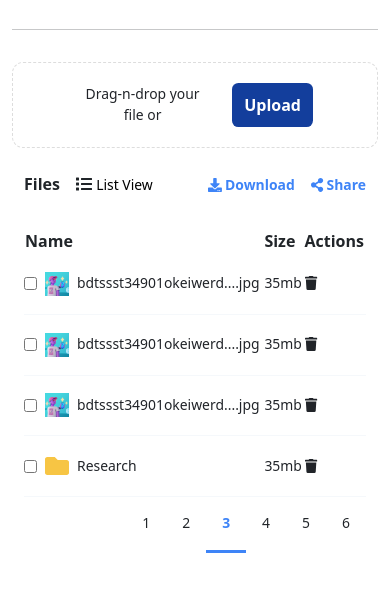
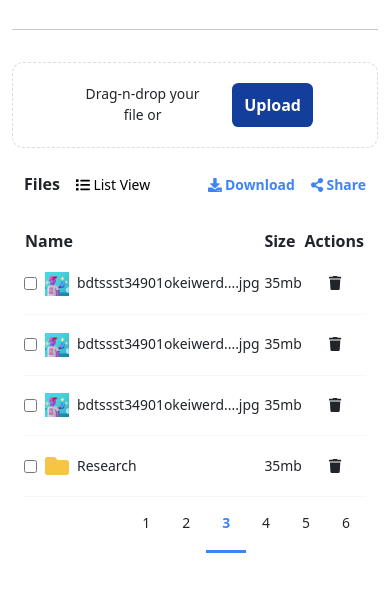
Before and after one commit to ahmedsadia/storj_assignment, a plain HTML site: page index.html in a window 390 px wide. Shown: the part 149-740 px from the top of the page. Drawn offline with nearby package versions, Linux system fonts and the light colour scheme.

Commit message:
Add files via upload

```diff
--- a/css/style.css
+++ b/css/style.css
@@ -150,5 +150,8 @@ td{
         padding-left: 0px;
         padding: 0 12px;
       }
+      table tr td:last-child {
+        text-align: center;
+    }
 
   }
--- a/index.html
+++ b/index.html
@@ -65,7 +65,7 @@
             <div class="">
                 <ul class="d-flex p-0 m-0">
                     <li class="me-3 "><b>Files</b></li>
-                    <li> <i class="fas fa-list"></i> <a href="#" >List View</a></li>
+                    <li><a href="#" >  <i class="fas fa-list"></i> List View</a></li>
                 </ul>
             </div>
             <div class="">
@@ -76,7 +76,7 @@
             </div>
         </div>
 
-        <table class="w-100">
+        <table class="w-100 ">
           <th>Name</th>
           <th>Size</th>
           <th>Actions</th>
```
